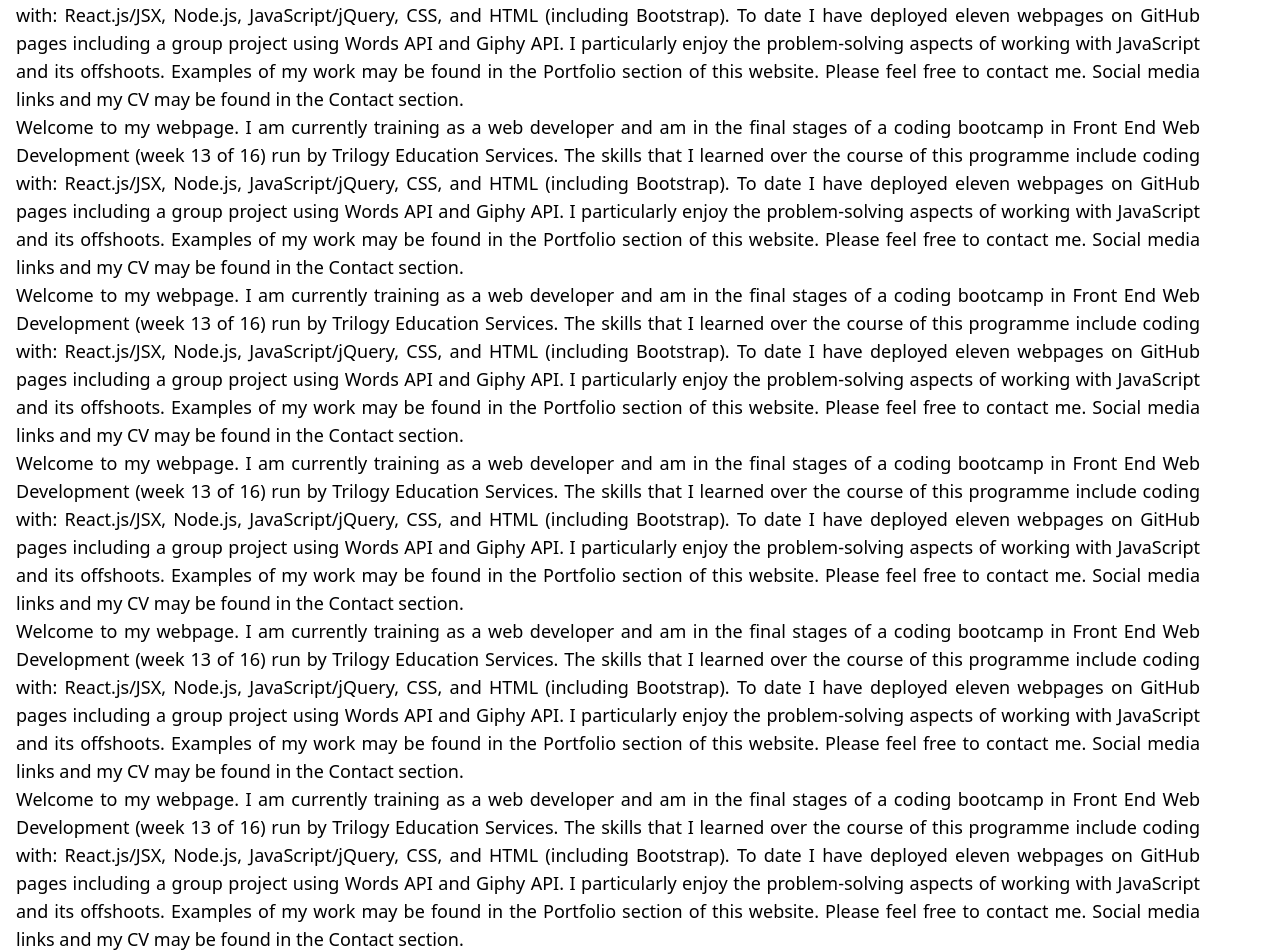
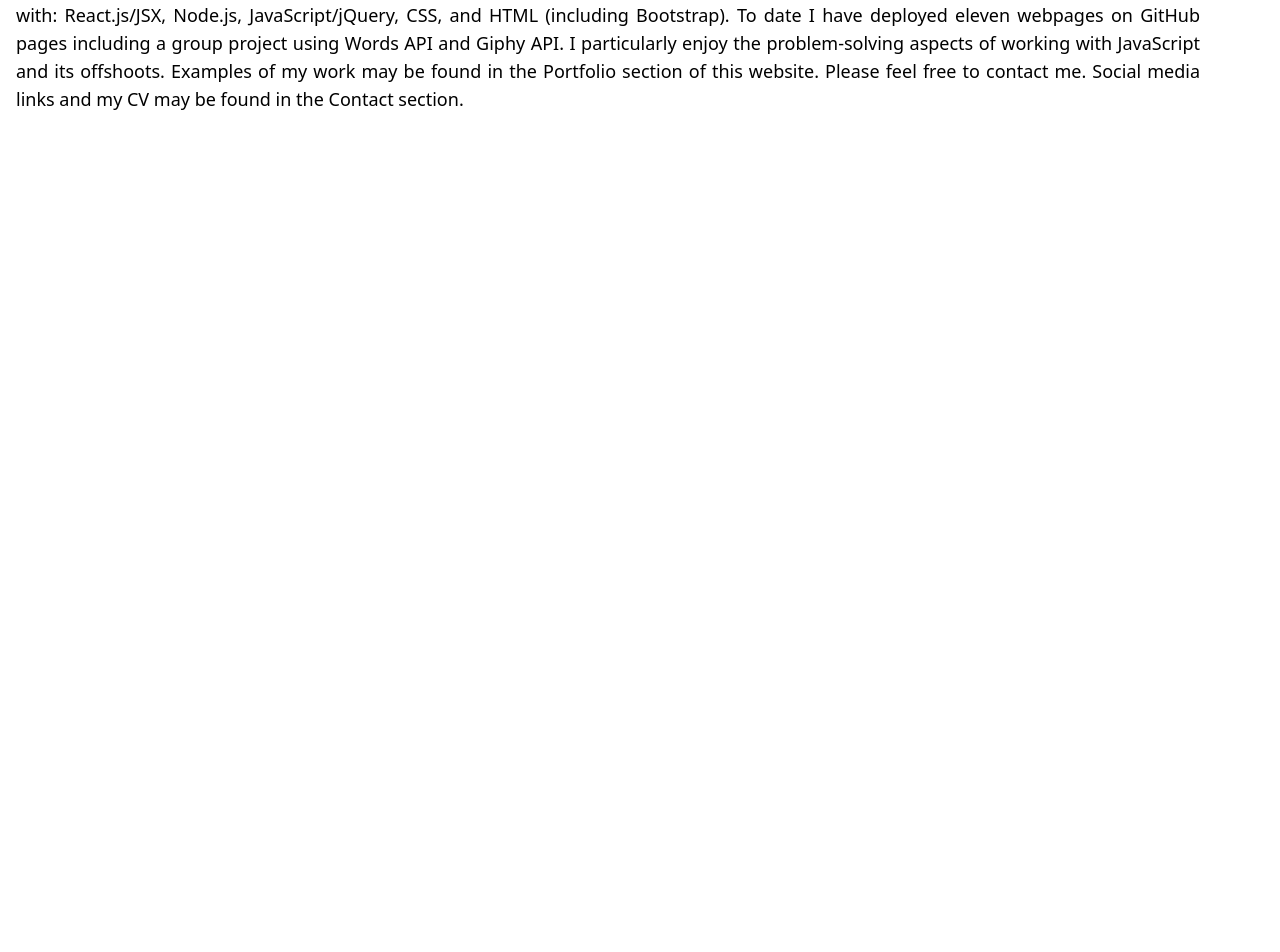
Before and after one commit to DavidBlueLamassu/react-tailwind-test, a React (Create React App) app: page / in a window 1280 px wide. Shown: the part 127-1079 px from the top of the page. After the commit the page ends 800 px from the top, so only its background shows below. Built offline with nearby package versions, Linux system fonts and the light colour scheme.

Commit message:
Text removed from Home

```diff
--- a/src/components/pages/Home.js
+++ b/src/components/pages/Home.js
@@ -3,62 +3,8 @@ import React from "react";
 function Home() {
   return (
     <div>
-      <h1 className="bg-red-600 pl-2">Home Page</h1>
+      <h1 className="bg-blue-600 pl-2">Home Page</h1>
       <p className="text-lg text-justify md:mr-20 mx-4">
-        Welcome to my webpage. I am currently training as a web developer and am in the final stages of a coding bootcamp in Front
-        End Web Development (week 13 of 16) run by Trilogy Education Services. The skills that I learned over the course of this
-        programme include coding with: React.js/JSX, Node.js, JavaScript/jQuery, CSS, and HTML (including Bootstrap). To date I
-        have deployed eleven webpages on GitHub pages including a group project using Words API and Giphy API. I particularly
-        enjoy the problem-solving aspects of working with JavaScript and its offshoots. Examples of my work may be found in the
-        Portfolio section of this website. Please feel free to contact me. Social media links and my CV may be found in the
-        Contact section.
-        </p>
-        <p className="text-lg text-justify md:mr-20 mx-4">
-        Welcome to my webpage. I am currently training as a web developer and am in the final stages of a coding bootcamp in Front
-        End Web Development (week 13 of 16) run by Trilogy Education Services. The skills that I learned over the course of this
-        programme include coding with: React.js/JSX, Node.js, JavaScript/jQuery, CSS, and HTML (including Bootstrap). To date I
-        have deployed eleven webpages on GitHub pages including a group project using Words API and Giphy API. I particularly
-        enjoy the problem-solving aspects of working with JavaScript and its offshoots. Examples of my work may be found in the
-        Portfolio section of this website. Please feel free to contact me. Social media links and my CV may be found in the
-        Contact section.
-        </p>
-        <p className="text-lg text-justify md:mr-20 mx-4">
-        Welcome to my webpage. I am currently training as a web developer and am in the final stages of a coding bootcamp in Front
-        End Web Development (week 13 of 16) run by Trilogy Education Services. The skills that I learned over the course of this
-        programme include coding with: React.js/JSX, Node.js, JavaScript/jQuery, CSS, and HTML (including Bootstrap). To date I
-        have deployed eleven webpages on GitHub pages including a group project using Words API and Giphy API. I particularly
-        enjoy the problem-solving aspects of working with JavaScript and its offshoots. Examples of my work may be found in the
-        Portfolio section of this website. Please feel free to contact me. Social media links and my CV may be found in the
-        Contact section.
-        </p>
-        <p className="text-lg text-justify md:mr-20 mx-4">
-        Welcome to my webpage. I am currently training as a web developer and am in the final stages of a coding bootcamp in Front
-        End Web Development (week 13 of 16) run by Trilogy Education Services. The skills that I learned over the course of this
-        programme include coding with: React.js/JSX, Node.js, JavaScript/jQuery, CSS, and HTML (including Bootstrap). To date I
-        have deployed eleven webpages on GitHub pages including a group project using Words API and Giphy API. I particularly
-        enjoy the problem-solving aspects of working with JavaScript and its offshoots. Examples of my work may be found in the
-        Portfolio section of this website. Please feel free to contact me. Social media links and my CV may be found in the
-        Contact section.
-        </p>
-        <p className="text-lg text-justify md:mr-20 mx-4">
-        Welcome to my webpage. I am currently training as a web developer and am in the final stages of a coding bootcamp in Front
-        End Web Development (week 13 of 16) run by Trilogy Education Services. The skills that I learned over the course of this
-        programme include coding with: React.js/JSX, Node.js, JavaScript/jQuery, CSS, and HTML (including Bootstrap). To date I
-        have deployed eleven webpages on GitHub pages including a group project using Words API and Giphy API. I particularly
-        enjoy the problem-solving aspects of working with JavaScript and its offshoots. Examples of my work may be found in the
-        Portfolio section of this website. Please feel free to contact me. Social media links and my CV may be found in the
-        Contact section.
-        </p>
-        <p className="text-lg text-justify md:mr-20 mx-4">
-        Welcome to my webpage. I am currently training as a web developer and am in the final stages of a coding bootcamp in Front
-        End Web Development (week 13 of 16) run by Trilogy Education Services. The skills that I learned over the course of this
-        programme include coding with: React.js/JSX, Node.js, JavaScript/jQuery, CSS, and HTML (including Bootstrap). To date I
-        have deployed eleven webpages on GitHub pages including a group project using Words API and Giphy API. I particularly
-        enjoy the problem-solving aspects of working with JavaScript and its offshoots. Examples of my work may be found in the
-        Portfolio section of this website. Please feel free to contact me. Social media links and my CV may be found in the
-        Contact section.
-        </p>
-        <p className="text-lg text-justify md:mr-20 mx-4">
         Welcome to my webpage. I am currently training as a web developer and am in the final stages of a coding bootcamp in Front
         End Web Development (week 13 of 16) run by Trilogy Education Services. The skills that I learned over the course of this
         programme include coding with: React.js/JSX, Node.js, JavaScript/jQuery, CSS, and HTML (including Bootstrap). To date I
```
